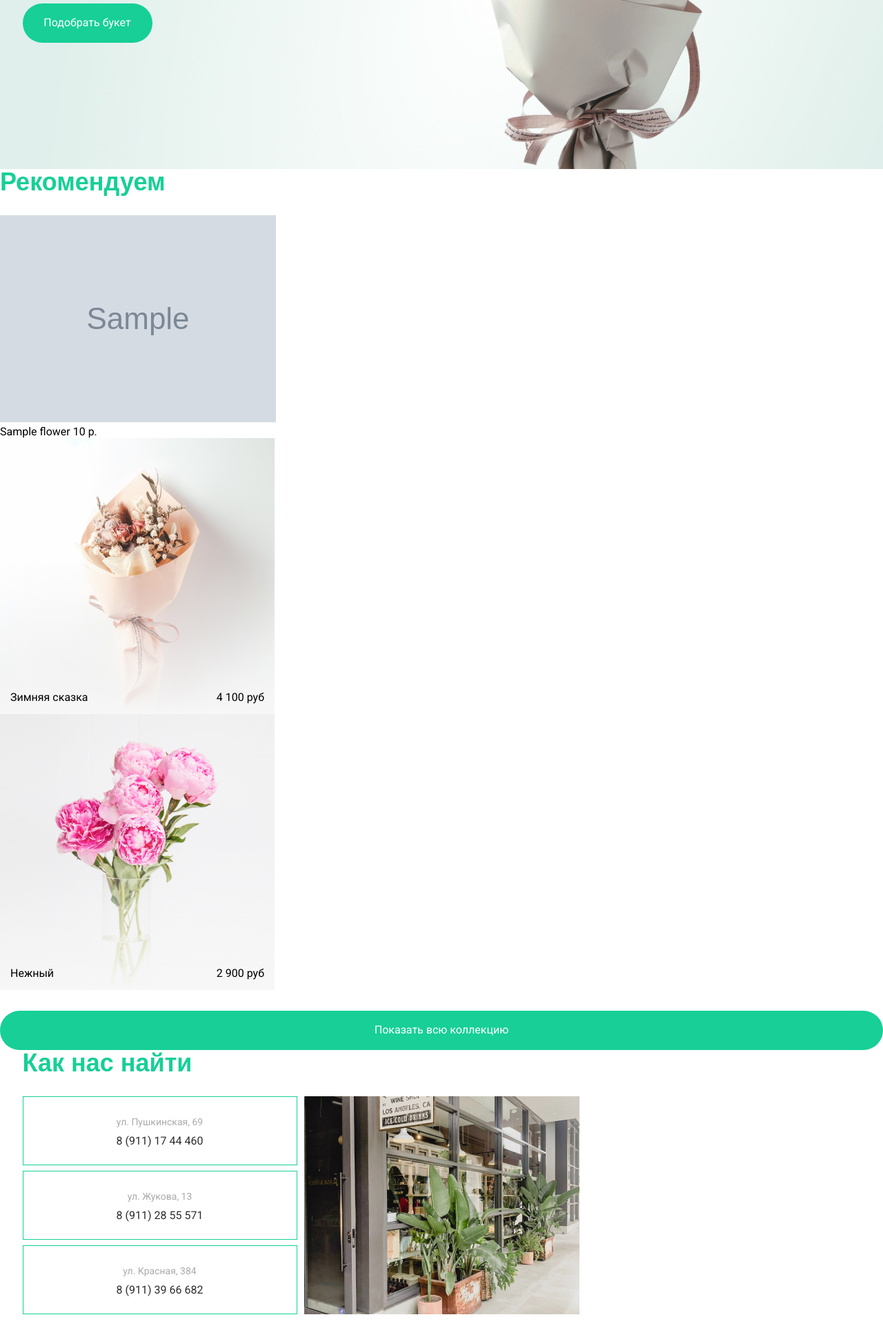
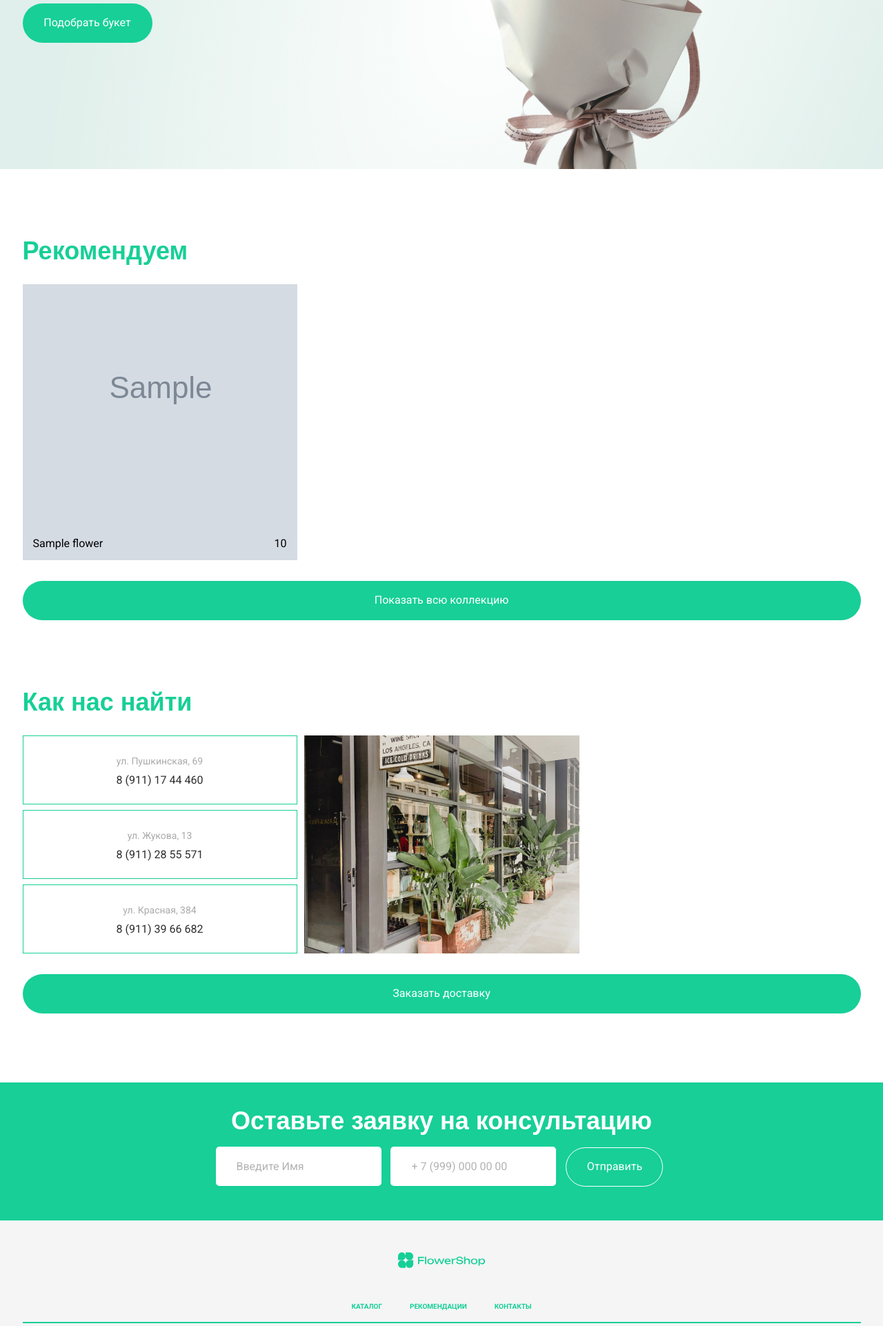
Before and after one commit to alexnv/25-dvmn-Flower_shop_web, a Django app: page / in a window 1280 px wide. Shown: the part 448-2370 px from the top of the page at 69% size. Run offline with Django 4.2, Linux system fonts and the light colour scheme; tables that the repository leaves empty hold one stand-in row (values such as "Sample post"); grey boxes marked "Sample" are stand-in pictures; a map, chart or similar area stays blank; parts of the project's set-up code (start-up, migrations or seed data) failed here and were passed over; some web fonts are replaced.

Commit message:
add recommended bunch

```diff
--- a/templates/index.html
+++ b/templates/index.html
@@ -38,41 +38,20 @@
 		</section>
 	</div>
 	<a name="recommended"></a>
+	<section id="recommended">
+	  <div class="container">
+		<div class="recommended p100">
+		  <div class="title">Рекомендуем</div>
+			<div class="recommended__elems ficb">
 
-				<div class="title">Рекомендуем</div>
 				{% for bunch in flowers_bunch %}
-				<div class="col-12 section-title text-center mb-5">
-					<h2 class="d-block"></h2>
-					<p>
-					  <div class="row">
-						  <div class="col-lg-4 mb-5 col-md-6">
-							<div class="wine_v_1 text-center pb-4 pt-5">
-							  <img src="/media/{{bunch.image}}" alt="Image" class="img-fluid">
-							  <div>
-								<p>
-								  <span class="name">{{bunch.name}} </span>
-								  <span class="price">{{bunch.price}} р.</span>
-								</p>
-							  </div>
-							</div>
-						  </div>
-
-					  </div>
-					</p>
-				  </div>
+				<div class="recommended__block " style="background: url('{{ bunch.image.url }} ')">
+					<div class="recommended__block_elems ficb">
+						<span class="recommended__block_intro">{{ bunch.name }}</span>
+						<span class="recommended__block_price">{{ bunch.price }}</span>
+					</div>
+				</div>
 				{% endfor %}
-					<div class="recommended__block recommended__block_sec">
-						<div class="recommended__block_elems ficb">
-							<span class="recommended__block_intro">Зимняя сказка</span>
-							<span class="recommended__block_price">4 100 руб</span>
-						</div>
-					</div>
-					<div class="recommended__block recommended__block_thr">
-						<div class="recommended__block_elems ficb">
-							<span class="recommended__block_intro">Нежный</span>
-							<span class="recommended__block_price">2 900 руб</span>
-						</div>
-					</div>
 				</div>
 				<form action="/catalog">
 				<button class="btn recommended__btn">Показать всю коллекцию</button>
```
